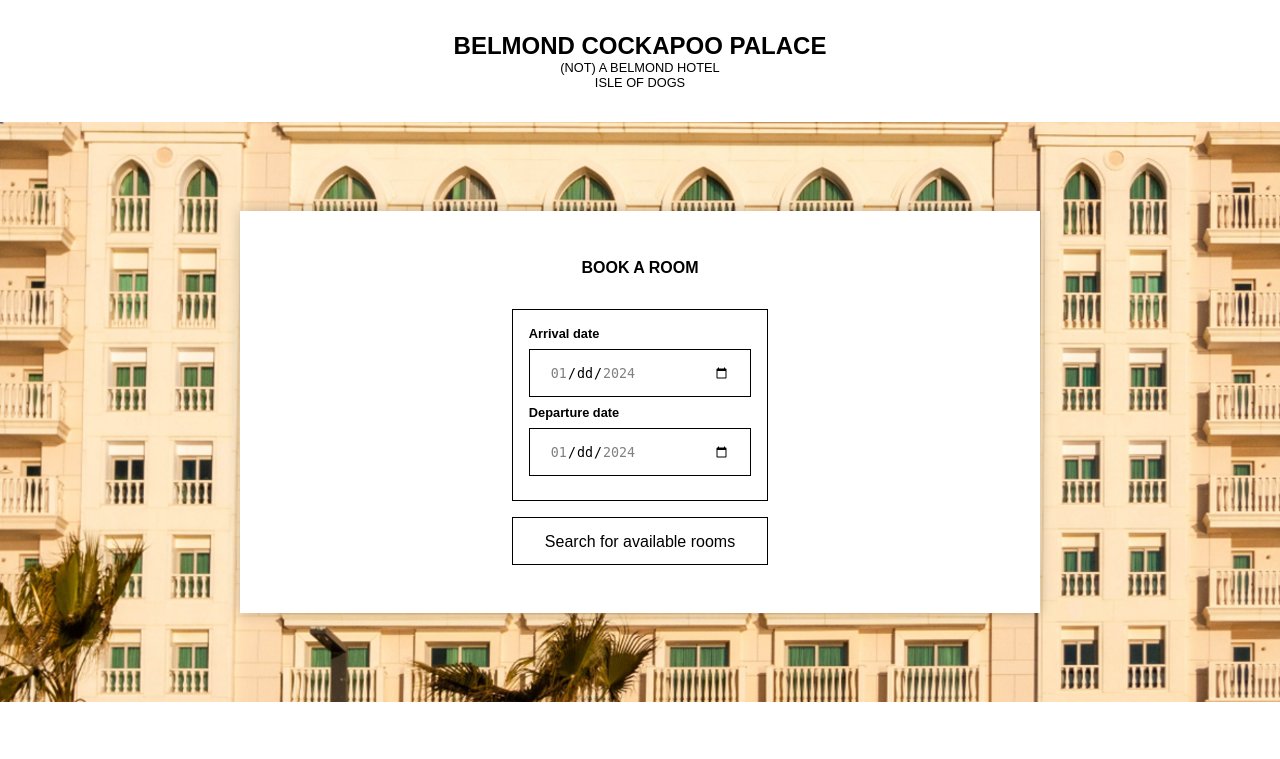
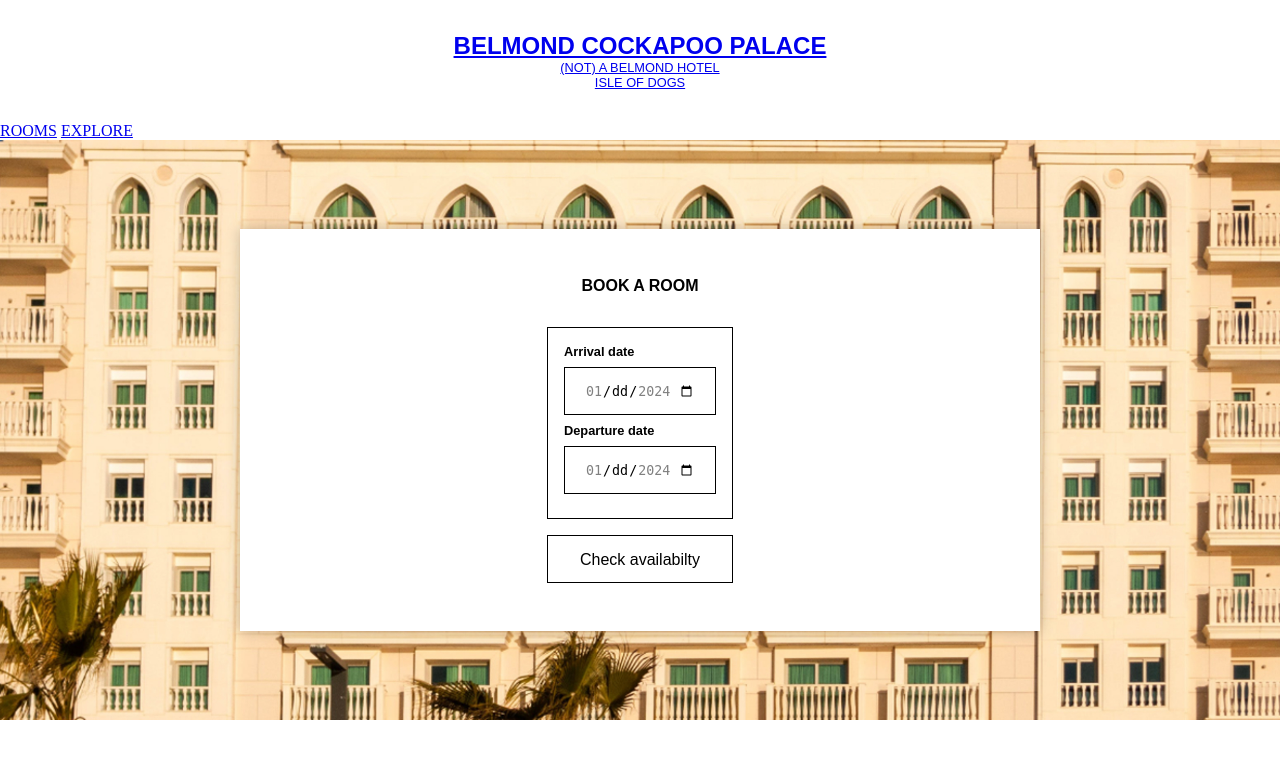
Before and after one commit to sirisayshello/isle-of-dogs, a PHP site: page / in a window 1280 px wide. Shown: the top 759 px of the page. Run offline with PHP 8.4, Linux system fonts and the light colour scheme; some web fonts are replaced.

Commit message:
navigation in index

```diff
--- a/index.php
+++ b/index.php
@@ -3,8 +3,6 @@
 declare(strict_types=1);
 
 require 'vendor/autoload.php';
-
-use benhall14\phpCalendar\Calendar as Calendar;
 
 ?>
 
@@ -21,12 +19,20 @@ use benhall14\phpCalendar\Calendar as Calendar;
 
 <body>
     <header class="header">
-        <div class="title">
-            <h1>BELMOND COCKAPOO PALACE</h1>
-            <h3>(NOT) A BELMOND HOTEL</h3>
-            <h3>ISLE OF DOGS</h3>
+        <a href="index.php">
+            <div class="title">
+                <h1>BELMOND COCKAPOO PALACE</h1>
+                <h3>(NOT) A BELMOND HOTEL</h3>
+                <h3>ISLE OF DOGS</h3>
+            </div>
+        </a>
+    </header>
+    <section class="menu">
+        <div class="menu-bar">
+            <a href="viewRooms.php">ROOMS</a>
+            <a href="explore.php">EXPLORE</a>
         </div>
-    </header>
+    </section>
     <main>
         <section class="intro">
             <img src="images/facade.jpg" alt="facade of hotel building">
@@ -47,13 +53,15 @@ use benhall14\phpCalendar\Calendar as Calendar;
                         <input id="departureDate" type="date" min="2024-01-01" max="2024-01-31" name="departureDate" required />
                     </div>
                     <div class="booking-button">
-                        <button class="button" type="submit">Search for available rooms</button>
+                        <button class="button" type="submit">Check availabilty</button>
                     </div>
                 </form>
 
             </section>
         </section>
     </main>
+
+    <script src="scripts/date.js"></script>
 </body>
 
 </html>
```
